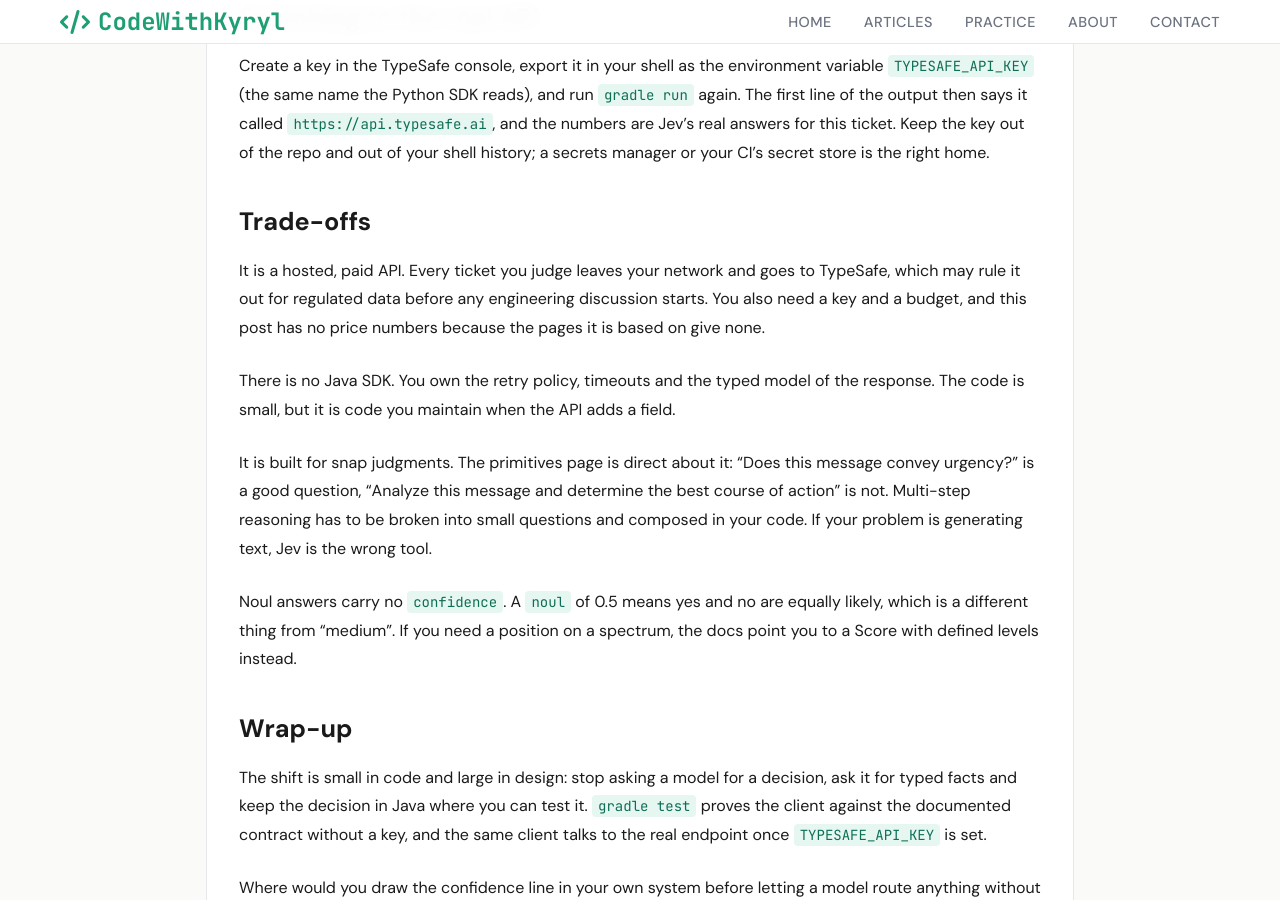
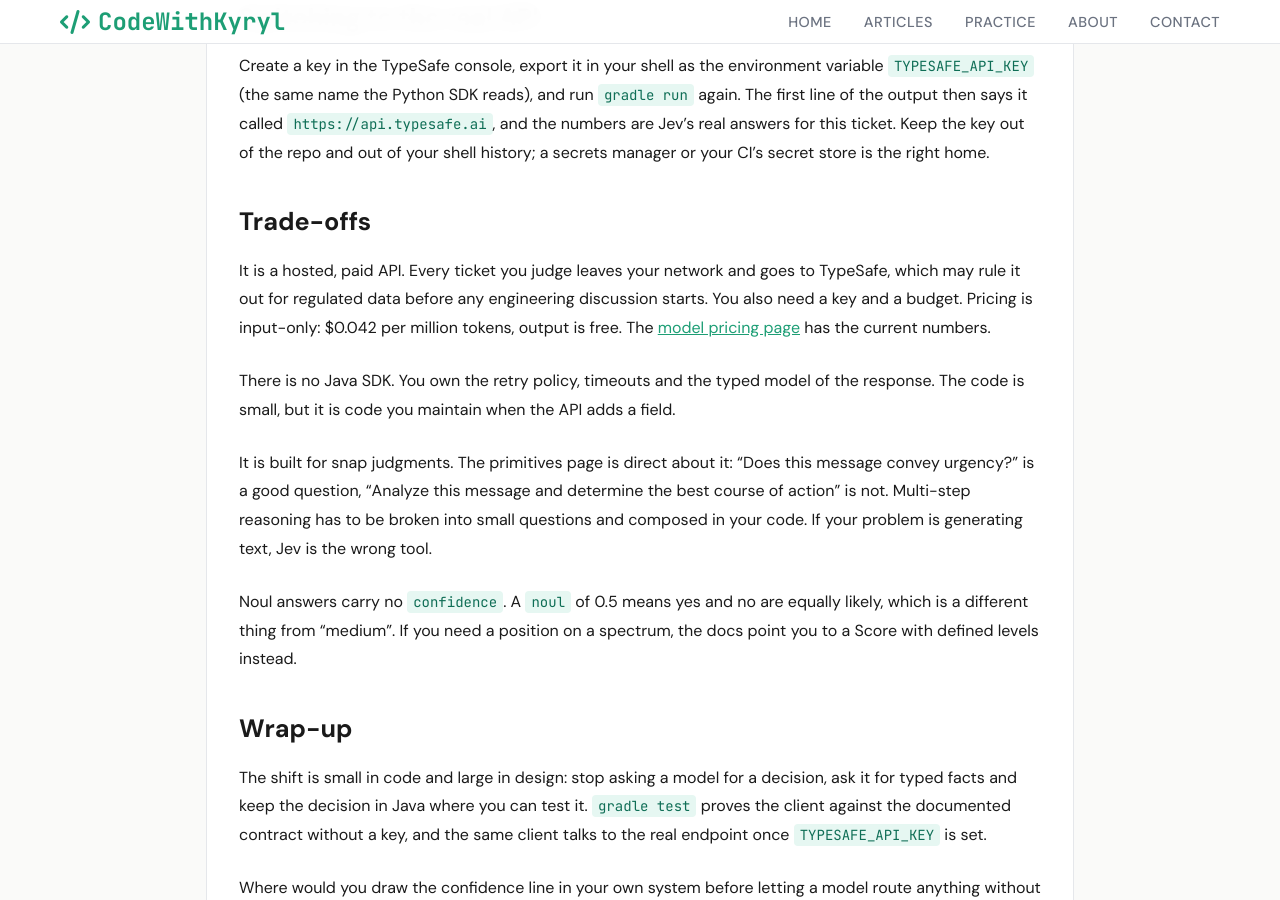
Before and after one commit to javaAndScriptDeveloper/codeWithKyryl, a Jekyll site: the page built from _articles/jev-how-to.md, in a window 1280 px wide and 900 px high, scrolled down 6033 px. Built offline with Jekyll 4.4.1, drawn with Linux system fonts in a browser that asks for light colours.

Commit message:
jev-how-to: replace vague budget disclaimer with real pricing
$0.042/Mtok input, output free, link to typesafe.ai/pricing.

Co-Authored-By: Claude Sonnet 4.6 <noreply@anthropic.com>

```diff
--- a/_articles/jev-how-to.md
+++ b/_articles/jev-how-to.md
@@ -202,7 +202,7 @@ Create a key in the TypeSafe console, export it in your shell as the environment
 
 ## Trade-offs
 
-It is a hosted, paid API. Every ticket you judge leaves your network and goes to TypeSafe, which may rule it out for regulated data before any engineering discussion starts. You also need a key and a budget, and this post has no price numbers because the pages it is based on give none.
+It is a hosted, paid API. Every ticket you judge leaves your network and goes to TypeSafe, which may rule it out for regulated data before any engineering discussion starts. You also need a key and a budget. Pricing is input-only: $0.042 per million tokens, output is free. The [model pricing page](https://typesafe.ai/pricing) has the current numbers.
 
 There is no Java SDK. You own the retry policy, timeouts and the typed model of the response. The code is small, but it is code you maintain when the API adds a field.
 
```
